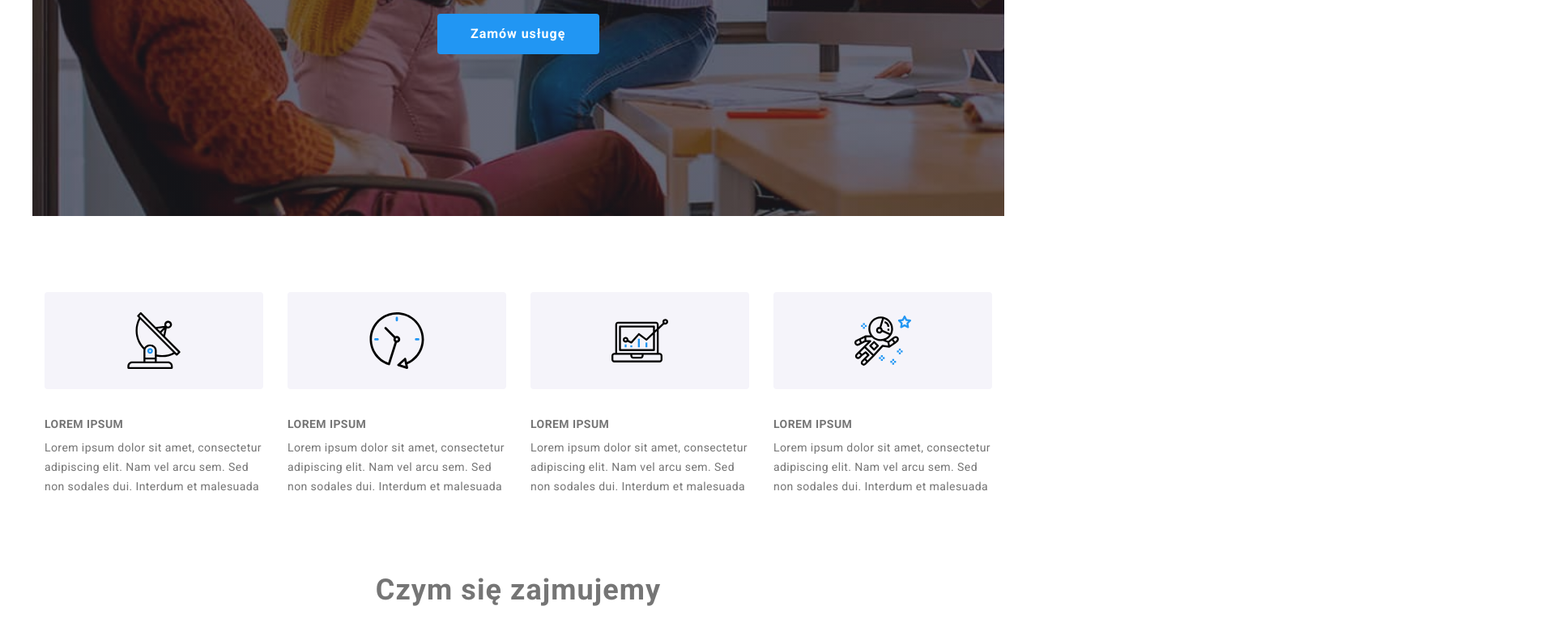
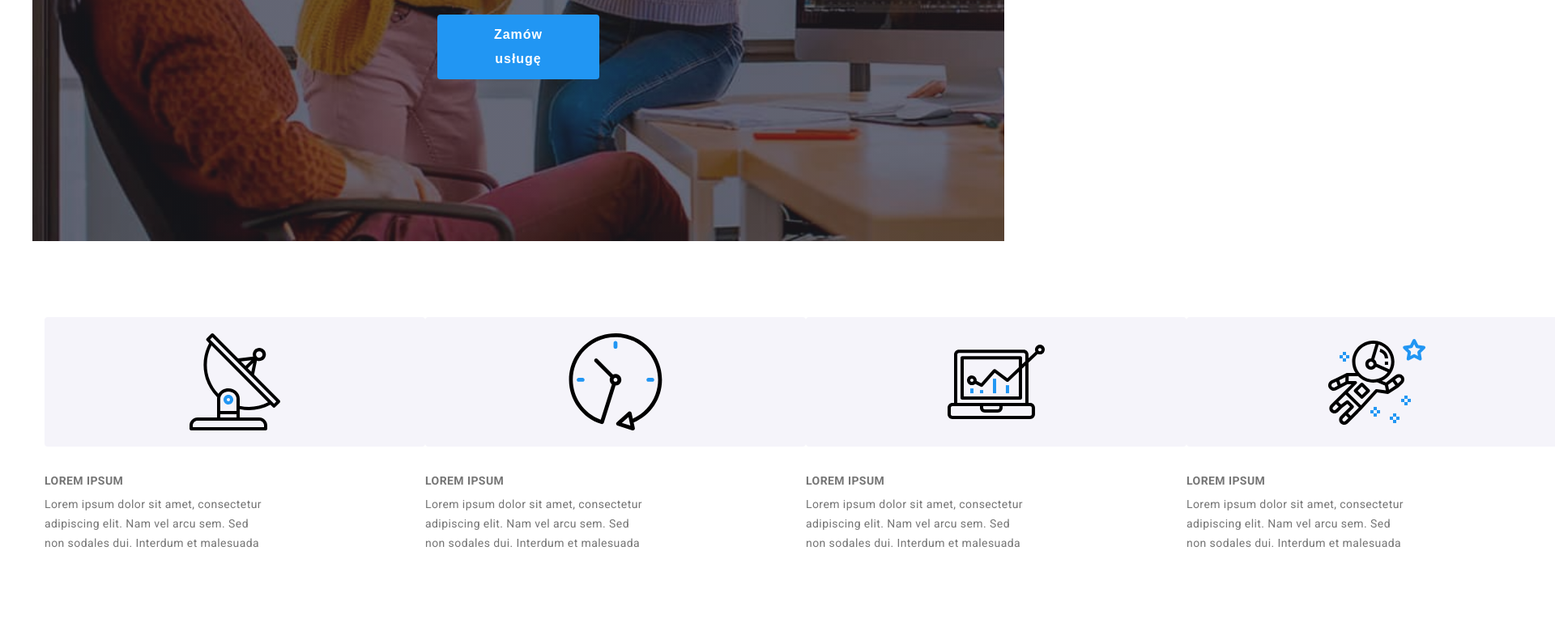
Before and after one commit to MicMinProject/goit-markup-hw-08, a plain HTML site: page index.html in a window 1280 px wide. Shown: the part 596-1371 px from the top of the page at 81% size, 1920 px wide, since content can reach past the window. Drawn offline with nearby package versions, Linux system fonts and the light colour scheme.

Commit message:
Update index.html

```diff
--- a/index.html
+++ b/index.html
@@ -7,7 +7,7 @@
         <link rel="preconnect" href="https://fonts.gstatic.com">
         <link href="https://fonts.googleapis.com/css2?family=Raleway:wght@700&family=Roboto:wght@400;500;700;900&display=swap"
             rel="stylesheet">
-        <link rel="stylesheet" href="https://cdnjs.cloudflare.com/ajax/libs/modern-normalize/0.2.0/modern-normalize.css" integrity="sha512-oxqL25oMBPTFLK5OOR4U/Y//5oyc+3B8MJVTuGD2FLdyA+VXlhKMyQ7YjHNSI5+CLk0UdMLw1lV64dDuT1Batw==" crossorigin="anonymous" />
+        <!--<link rel="stylesheet" href="https://cdnjs.cloudflare.com/ajax/libs/modern-normalize/0.2.0/modern-normalize.css" integrity="sha512-oxqL25oMBPTFLK5OOR4U/Y//5oyc+3B8MJVTuGD2FLdyA+VXlhKMyQ7YjHNSI5+CLk0UdMLw1lV64dDuT1Batw==" crossorigin="anonymous" />-->
         <link rel="stylesheet" href="./css/styles.css">
         <title>WebStudio</title>
     </head>
```
